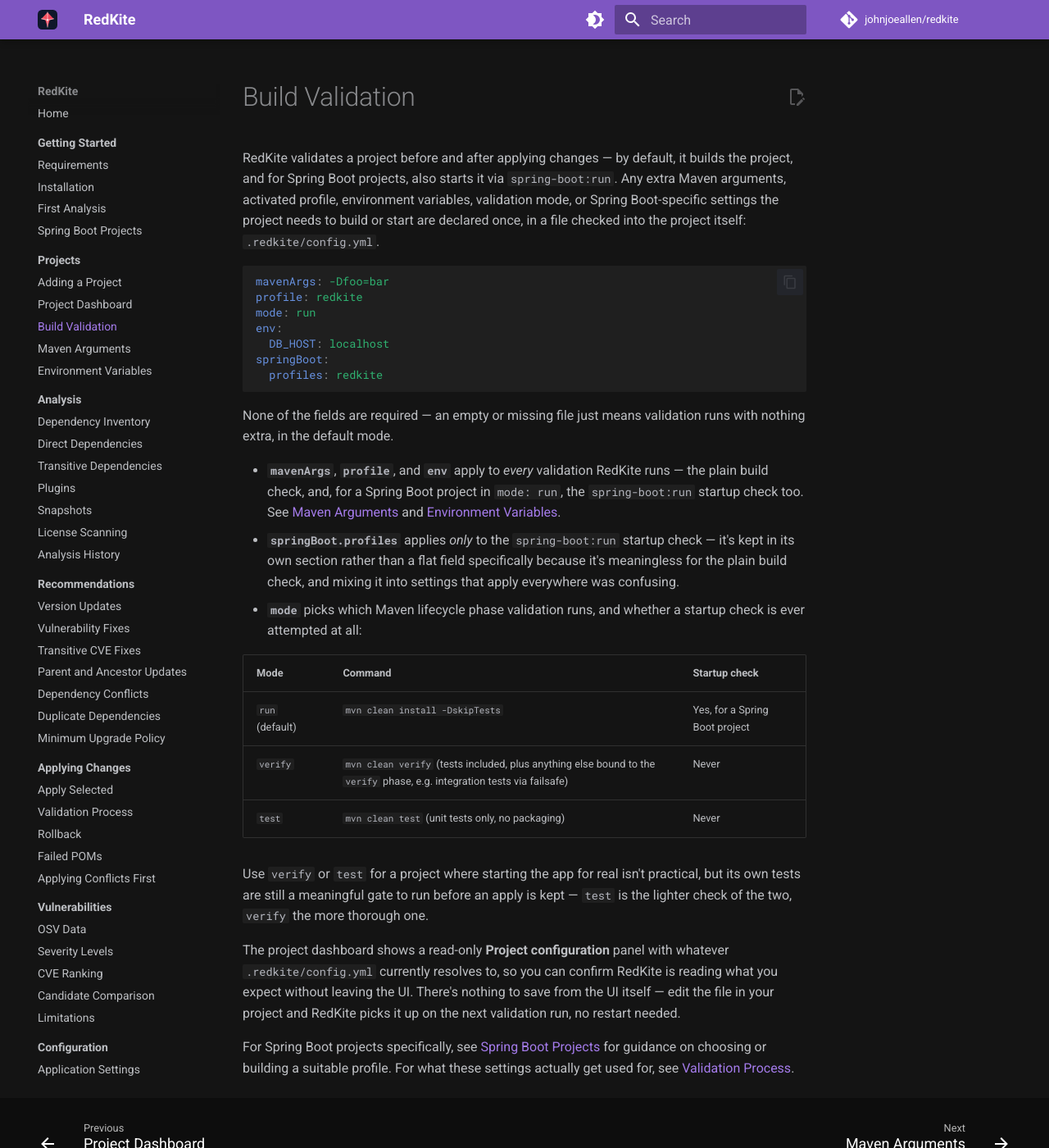
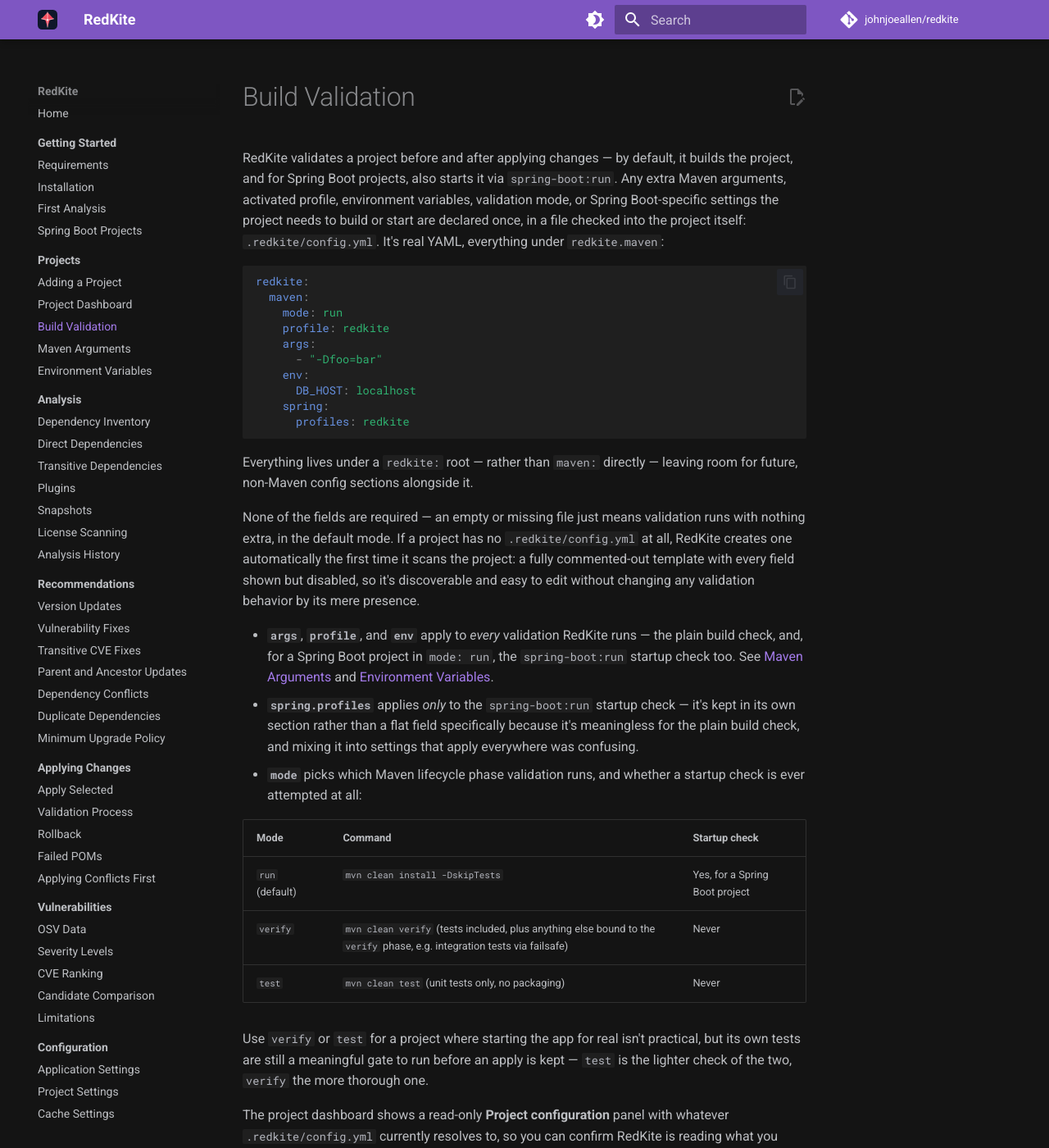
Before and after one commit to johnjoeallen/redkite, an MkDocs documentation site: the page built from docs/projects/build-validation.md, in a window 1280 px wide and 1400 px high. Shown: the whole window at 82% size. Built offline with MkDocs 1.6.1 and Material for MkDocs 9.7.7, drawn with Linux system fonts in a browser that asks for light colours; comment, search, counter and statistics services are not loaded.

Commit message:
Update docs for the redkite: config.yml wrapper and auto-scaffolding
Reflects the redkite:/maven: nesting, args as a YAML list, and the
new behavior where RedKite creates a commented-out config.yml
template on a project's first scan if it doesn't already have one.

````diff
--- a/docs/projects/build-validation.md
+++ b/docs/projects/build-validation.md
@@ -1,21 +1,26 @@
 # Build Validation
 
-RedKite validates a project before and after applying changes — by default, it builds the project, and for Spring Boot projects, also starts it via `spring-boot:run`. Any extra Maven arguments, activated profile, environment variables, validation mode, or Spring Boot-specific settings the project needs to build or start are declared once, in a file checked into the project itself: `.redkite/config.yml`.
+RedKite validates a project before and after applying changes — by default, it builds the project, and for Spring Boot projects, also starts it via `spring-boot:run`. Any extra Maven arguments, activated profile, environment variables, validation mode, or Spring Boot-specific settings the project needs to build or start are declared once, in a file checked into the project itself: `.redkite/config.yml`. It's real YAML, everything under `redkite.maven`:
 
 ```yaml
-mavenArgs: -Dfoo=bar
-profile: redkite
-mode: run
-env:
-  DB_HOST: localhost
-springBoot:
-  profiles: redkite
+redkite:
+  maven:
+    mode: run
+    profile: redkite
+    args:
+      - "-Dfoo=bar"
+    env:
+      DB_HOST: localhost
+    spring:
+      profiles: redkite
 ```
 
-None of the fields are required — an empty or missing file just means validation runs with nothing extra, in the default mode.
+Everything lives under a `redkite:` root — rather than `maven:` directly — leaving room for future, non-Maven config sections alongside it.
 
-- **`mavenArgs`**, **`profile`**, and **`env`** apply to *every* validation RedKite runs — the plain build check, and, for a Spring Boot project in `mode: run`, the `spring-boot:run` startup check too. See [Maven Arguments](maven-arguments.md) and [Environment Variables](environment-variables.md).
-- **`springBoot.profiles`** applies *only* to the `spring-boot:run` startup check — it's kept in its own section rather than a flat field specifically because it's meaningless for the plain build check, and mixing it into settings that apply everywhere was confusing.
+None of the fields are required — an empty or missing file just means validation runs with nothing extra, in the default mode. If a project has no `.redkite/config.yml` at all, RedKite creates one automatically the first time it scans the project: a fully commented-out template with every field shown but disabled, so it's discoverable and easy to edit without changing any validation behavior by its mere presence.
+
+- **`args`**, **`profile`**, and **`env`** apply to *every* validation RedKite runs — the plain build check, and, for a Spring Boot project in `mode: run`, the `spring-boot:run` startup check too. See [Maven Arguments](maven-arguments.md) and [Environment Variables](environment-variables.md).
+- **`spring.profiles`** applies *only* to the `spring-boot:run` startup check — it's kept in its own section rather than a flat field specifically because it's meaningless for the plain build check, and mixing it into settings that apply everywhere was confusing.
 - **`mode`** picks which Maven lifecycle phase validation runs, and whether a startup check is ever attempted at all:
 
 | Mode | Command | Startup check |
````
Also changed, not shown: DESIGN.md (+2 -2 lines), README.md (+13 -10 lines), docs/getting-started/spring-boot-projects.md (+6 -4 lines), docs/projects/maven-arguments.md (+8 -5 lines), docs/reference/ports-and-files.md (+1 -1 lines).
